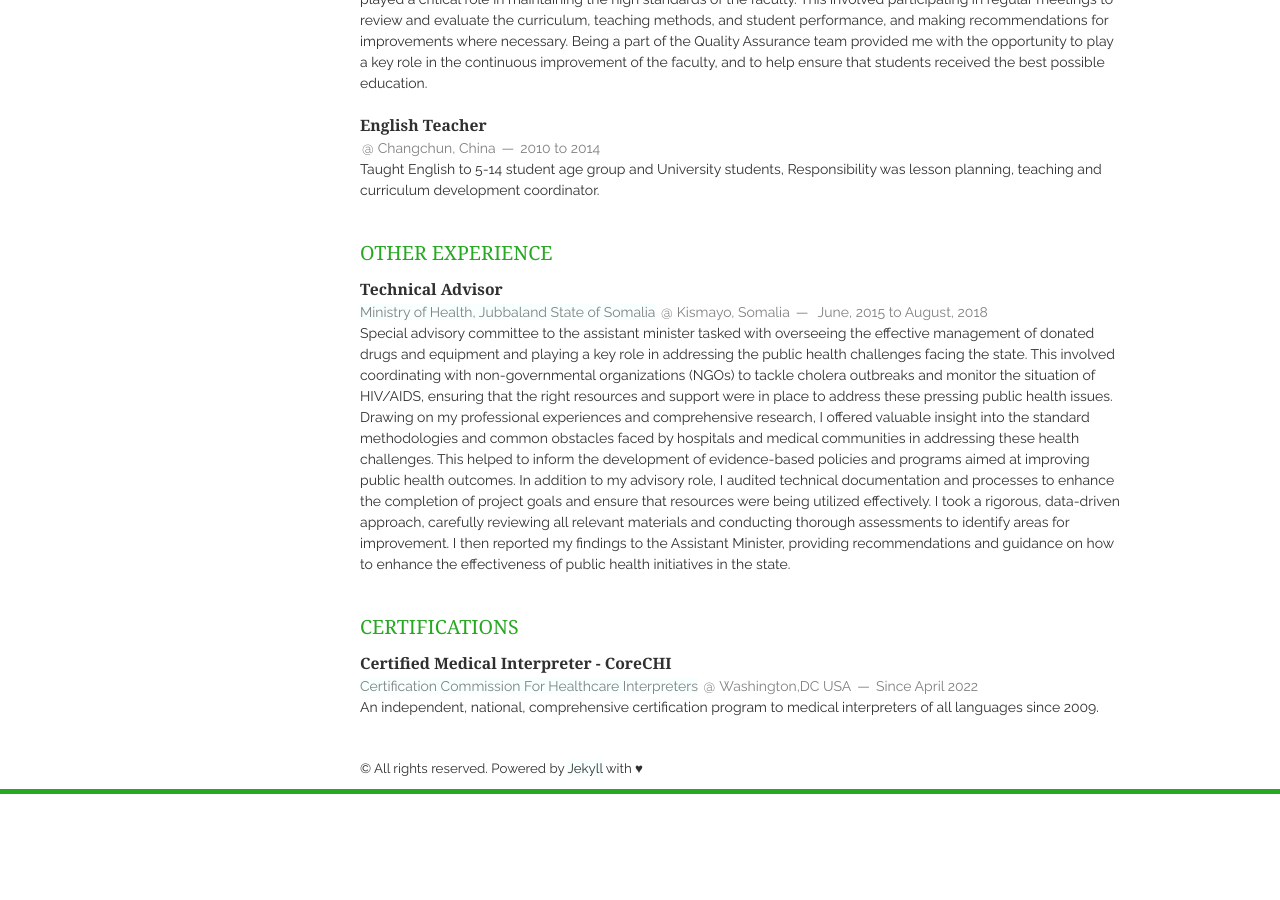
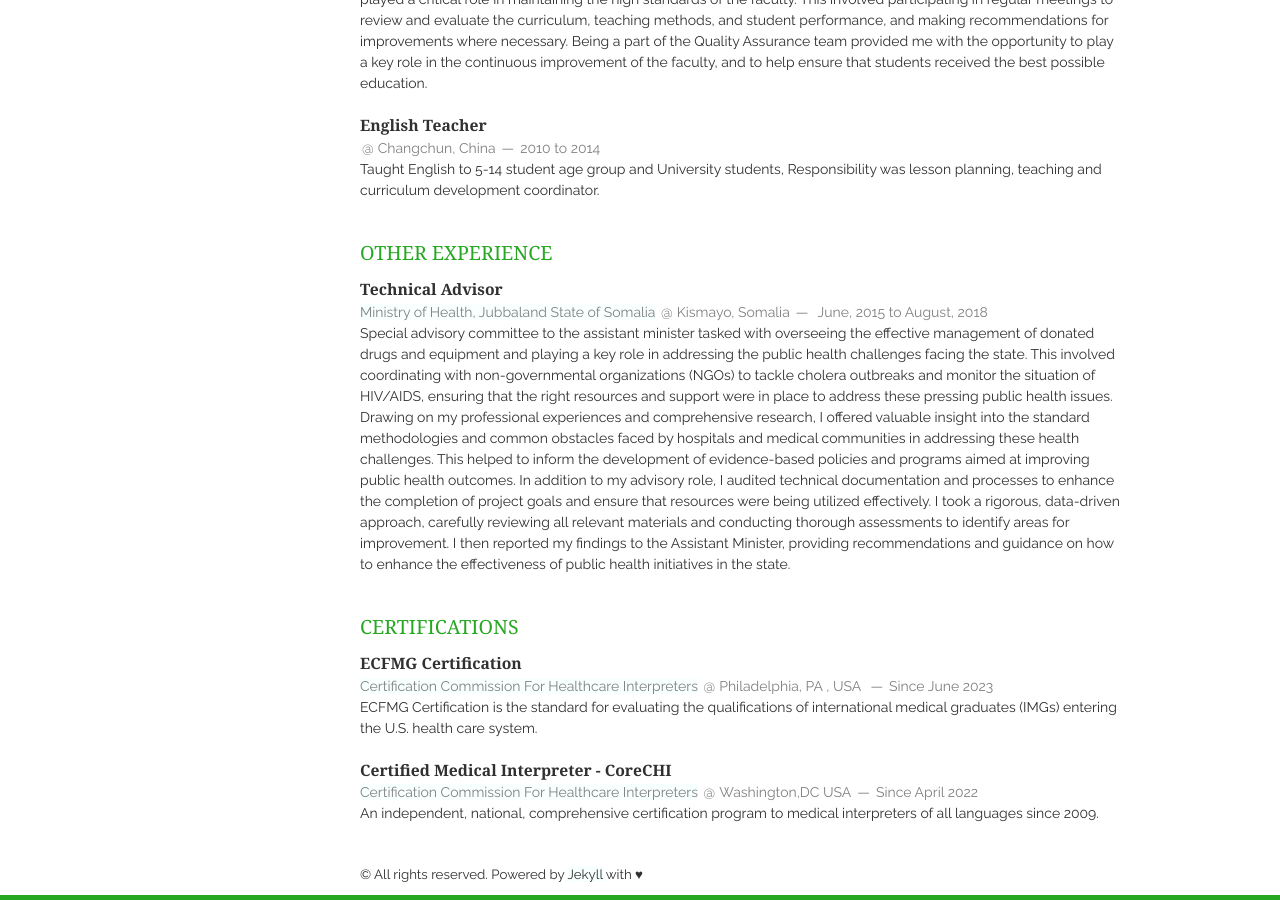
Before and after one commit to burhaninho/vitae, a Jekyll site: the page built from index.html, in a window 1280 px wide and 900 px high, scrolled down 1790 px. Built offline with Jekyll 4.4.1, drawn with Linux system fonts in a browser that asks for light colours; nearby versions of some CDN libraries; before the commit the page ends 2584 px from its top, so only the background shows below that.

Commit message:
Update certifications.html

```diff
--- a/_includes/certifications.html
+++ b/_includes/certifications.html
@@ -1,5 +1,15 @@
 <section class="thirteen columns">
     <h1>CERTIFICATIONS</h1>
+	<article>
+        <header>
+            <h1>ECFMG Certification</h1>
+            <span><a href="https://ecfmg.org/">Certification Commission For Healthcare Interpreters</a></span>
+            <span><address>Philadelphia, PA , USA </address><time>Since June 2023</time></span>
+        </header>
+        <p>
+          ECFMG Certification is the standard for evaluating the qualifications of international medical graduates (IMGs) entering the U.S. health care system.
+        </p>
+    </article>
     <article>
         <header>
             <h1>Certified Medical Interpreter - CoreCHI</h1>
```
